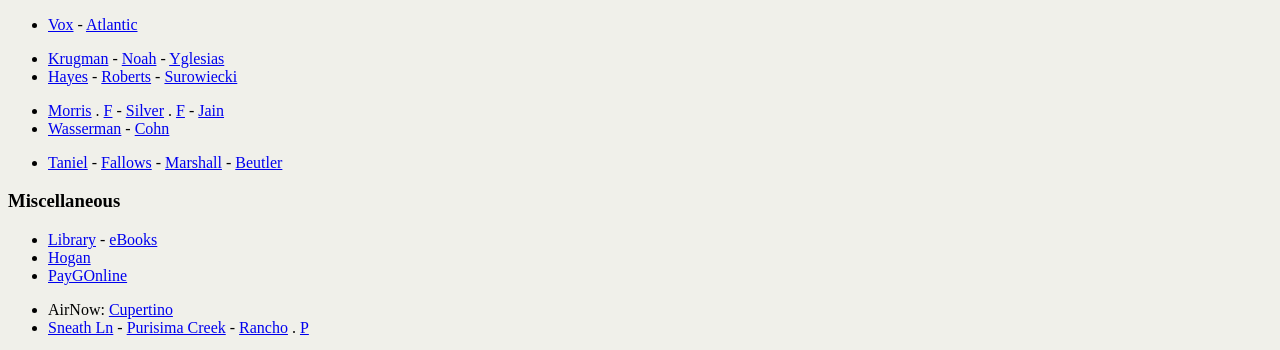
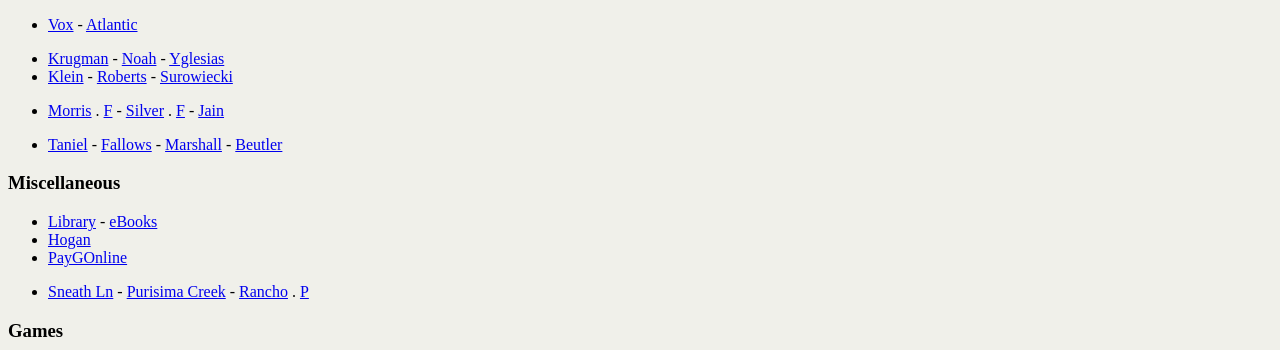
Before and after one commit to rsrikant1/rsrikant1.github.io, a plain HTML site: page links.html in a window 1280 px wide. Shown: the part 132-482 px from the top of the page. Drawn offline with Linux system fonts and the light colour scheme.

Commit message:
Update links.html

```diff
--- a/links.html
+++ b/links.html
@@ -36,7 +36,7 @@
     <a href="https://twitter.com/Noahpinion">Noah</a> -
     <a href="https://twitter.com/mattyglesias">Yglesias</a>
   <li>
-    <a href="https://twitter.com/chrislhayes">Hayes</a> -
+    <a href="https://x.com/ezraklein">Klein</a> -
     <a href="https://twitter.com/drvolts">Roberts</a> -
     <a href="https://twitter.com/JamesSurowiecki">Surowiecki</a>
     <p> </p>
@@ -47,13 +47,14 @@
     <a href="https://x.com/NateSilver538">Silver</a> .
     <a href="https://www.natesilver.net/p/nate-silver-2024-president-election-polls-model">F</a> -
     <a href="https://x.com/lxeagle17">Jain</a>
+    <!--
   <li>
     <a href="https://twitter.com/Redistrict">Wasserman</a> -
     <a href="https://twitter.com/Nate_Cohn">Cohn</a>
-    <!--
+
     <a href="https://twitter.com/jayrosen_nyu">Rosen</a> -
     <a href="https://twitter.com/RonaWang">Wang</a> -
-    <a href="https://x.com/ezraklein">Klein</a> -
+    <a href="https://twitter.com/chrislhayes">Hayes</a> -
     -->
     <p> </p>
 
@@ -107,8 +108,6 @@
     <a href="https://www.paygonline.com/websc/home.html">PayGOnline</a>
     <p> </p>
 
-  <li> AirNow:
-    <a href="https://www.airnow.gov/?city=Cupertino&state=CA&country=USA">Cupertino</a>
   <li>
     <a href="https://maps.app.goo.gl/254BnfV21qqMa519A">Sneath Ln</a> -
     <a href="https://goo.gl/maps/WVQMwX5TrBydYLDW6">Purisima Creek</a> -
@@ -116,12 +115,17 @@
     <a href="https://www.openspace.org/rsa-parking">P</a>
     <p> </p>
 
+    <!--
+  <li> AirNow:
+    <a href="https://www.airnow.gov/?city=Cupertino&state=CA&country=USA">Cupertino</a>
+
   <li>
     <a href="https://santaclara.courts.ca.gov/online-services/jury-duty/jury-duty-general-information">SCC</a> -
     <a href="https://santaclara.courts.ca.gov/location/downtown-superior-court-dts">DTS</a> -
     <a href="https://parksj.org/">ParkSJ</a> -
     <a href=""></a>
     <a href="https://jury.scscourt.org/login">eJuror</a>
+    -->
 </ul>
 
 <!-- ------------------------------------------------------------------ -->
@@ -136,9 +140,10 @@
     <a href="https://royaleapi.com/cards/popular?time=3d&mode=grid&cat=Ranked&sort=rating">Cards</a> -
     <a href="https://royaleapi.com/decks/popular?time=3d&sort=rating&size=20&players=PvP&min_trophies=0&max_trophies=9000&min_ranked_trophies=0&max_ranked_trophies=4000&mode=detail&type=Ranked&inc=goblin-giant&global_exclude=false">Decks</a> -
     <a href="https://royaleapi.com/player/CVGC2LORV">Chests</a>
+    <!--  https://royaleapi.com/clan/G0JQVCPR Q2CJ9UUP  -->
     <p> </p>
 
-    <!--
+
   <li> CS1 :
     <a href="https://gamefaqs.gamespot.com/boards/694913-the-legend-of-heroes-trails-of-cold-steel/74004141">Party</a> .
     <a href="https://gamefaqs.gamespot.com/boards/694912-the-legend-of-heroes-trails-of-cold-steel/73936045">2</a> -
```
